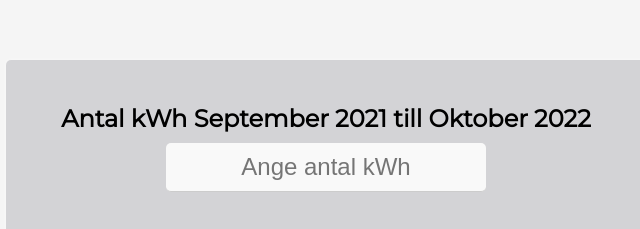
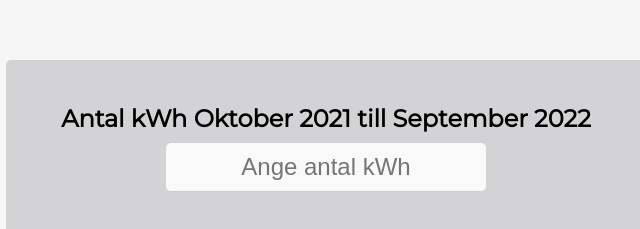
Before and after one commit to Beckman88/Elstod, a plain HTML site: page index.html in a window 1280 px wide. Shown: the part 147-376 px from the top of the page, 314-954 px from the left. Drawn offline with Linux system fonts and the light colour scheme.

Commit message:
Rättade till månad

```diff
--- a/index.html
+++ b/index.html
@@ -11,7 +11,7 @@
 <body>
 	<div class="calculator">
         <div class="input-box">
-          <label for="num1">Antal kWh September 2021 till Oktober 2022</label>
+          <label for="num1">Antal kWh Oktober 2021 till September 2022</label>
           <input type="number" id="num1" placeholder="Ange antal kWh" >
         </div>
         <div class="buttons">
```
